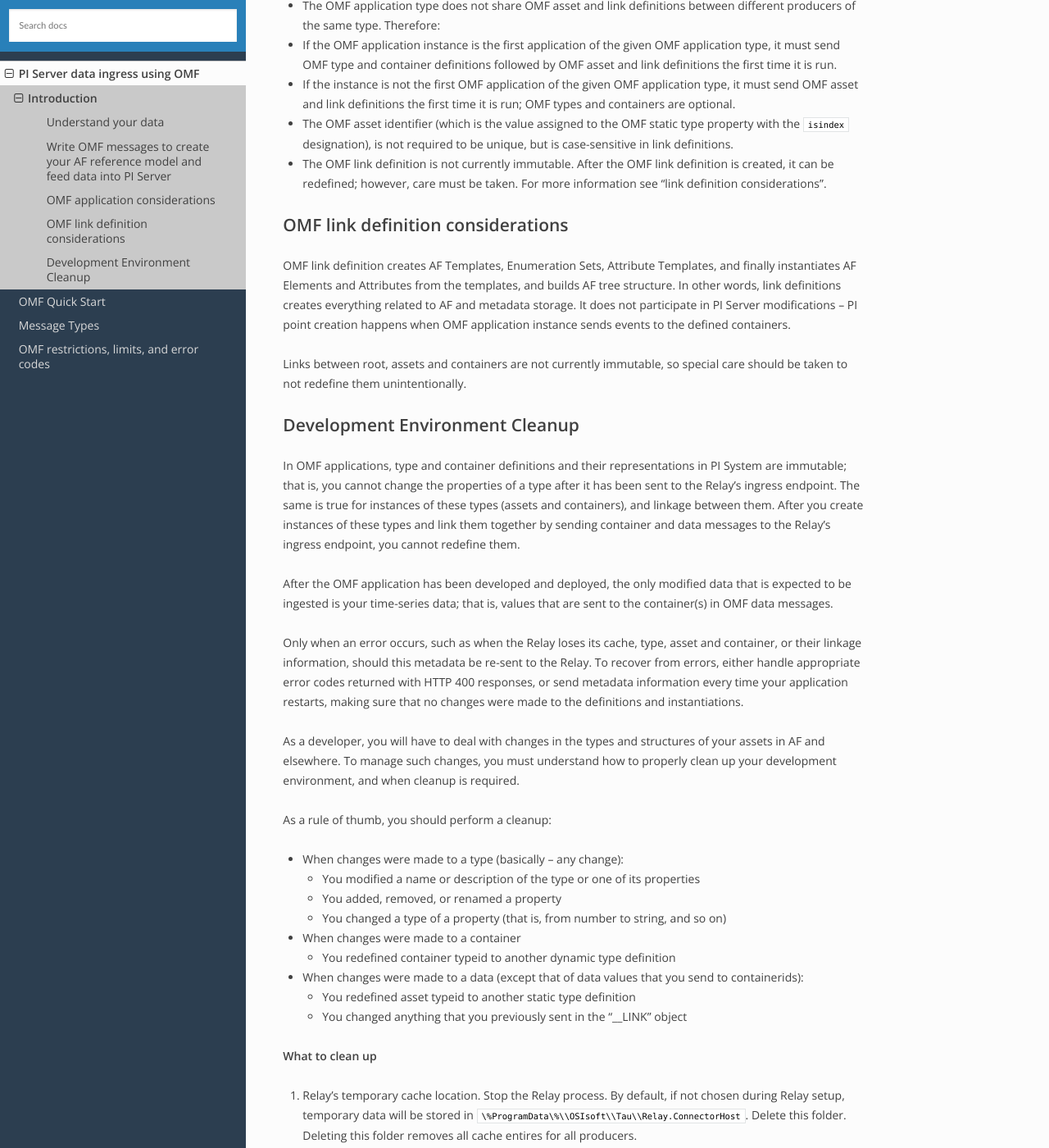
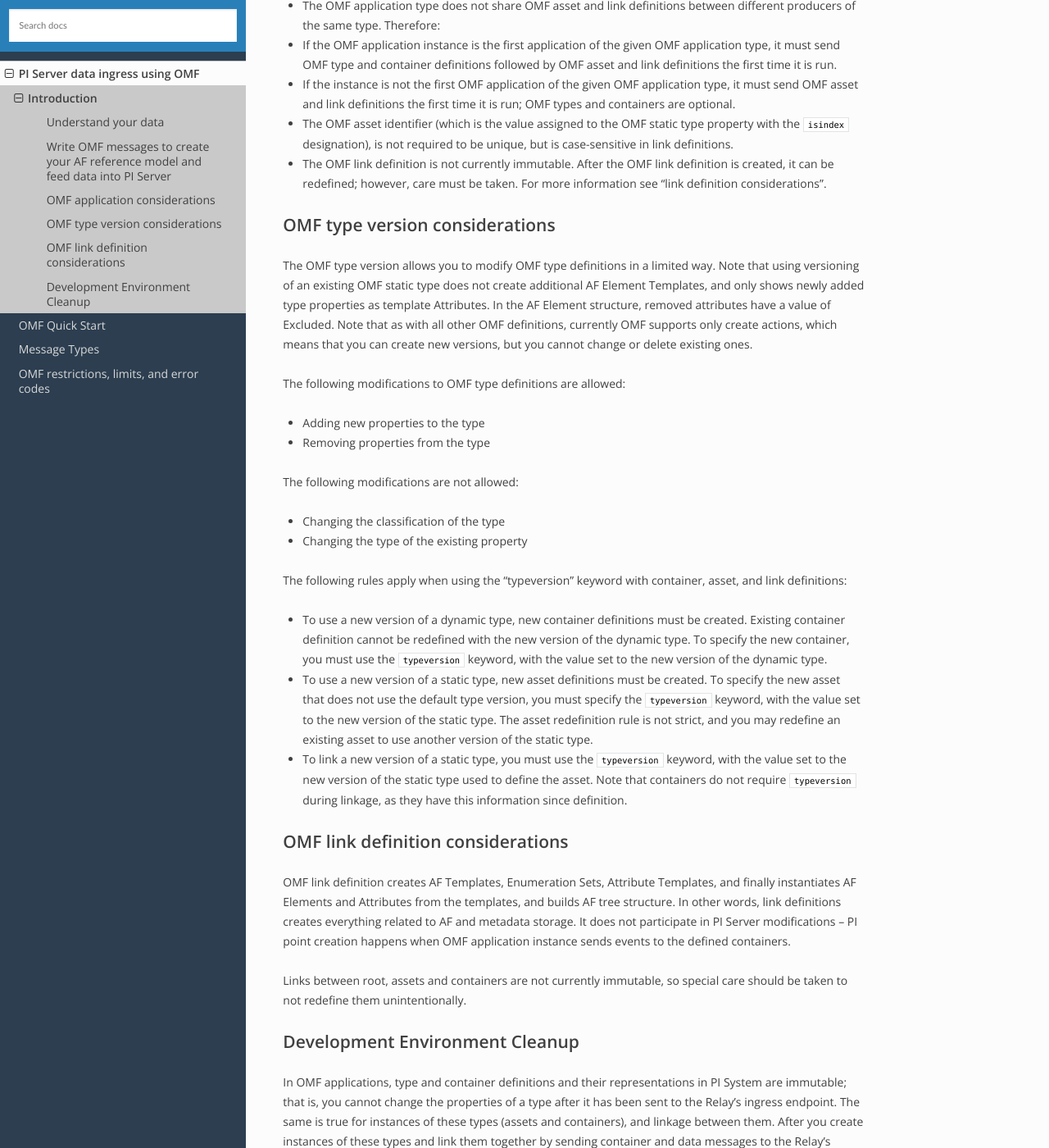
Before and after one commit to osisoft/OMF-Developer-Companion-Guide, a Sphinx documentation site: the page built from docs/OMF_Before.rst, in a window 1280 px wide and 1400 px high, scrolled down 2585 px. Shown: the whole window at 82% size. Built offline with Sphinx 7.4.7 and the Read the Docs theme 2.0.0, drawn with Linux system fonts in a browser that asks for light colours.

Commit message:
Update OMF_Before.rst

```diff
--- a/docs/OMF_Before.rst
+++ b/docs/OMF_Before.rst
@@ -120,6 +120,39 @@ Note the following:
 * The OMF link definition is not currently immutable. After the OMF link definition is created, it can be redefined;
   however, care must be taken. For more information see “link definition considerations”.
 
+OMF type version considerations
+-------------------------------
+
+The OMF type version allows you to modify OMF type definitions in a limited way. Note that using versioning of an existing
+OMF static type does not create additional AF Element Templates, and only shows newly added type properties as template
+Attributes. In the AF Element structure, removed attributes have a value of Excluded. Note that as with all other OMF
+definitions, currently OMF supports only create actions, which means that you can create new versions, but you cannot
+change or delete existing ones.
+
+The following modifications to OMF type definitions are allowed:
+
+-	Adding new properties to the type
+-	Removing properties from the type
+
+The following modifications are not allowed:
+
+-	Changing the classification of the type
+-	Changing the type of the existing property
+
+The following rules apply when using the “typeversion” keyword with container, asset, and link definitions:
+
+* To use a new version of a dynamic type, new container definitions must be created. Existing container definition
+  cannot be redefined with the new version of the dynamic type. To specify the new container, you must use the ``typeversion``
+  keyword, with the value set to the new version of the dynamic type.
+* To use a new version of a static type, new asset definitions must be created. To specify the new asset that does not use
+  the default type version, you must specify the ``typeversion`` keyword, with the value set to the new version of the
+  static type. The asset redefinition rule is not strict, and you may redefine an existing asset to use another version
+  of the static type.
+* To link a new version of a static type, you must use the ``typeversion`` keyword, with the value set to the new version
+  of the static type used to define the asset. Note that containers do not require ``typeversion`` during linkage, as
+  they have this information since definition.
+
+
 OMF link definition considerations
 ----------------------------------
 
@@ -130,8 +163,6 @@ application instance sends events to the defined containers.
 
 Links between root, assets and containers are not currently immutable, so special care should be taken to not redefine
 them unintentionally.
-
-
 
 
 Development Environment Cleanup
@@ -193,6 +224,6 @@ As a rule of thumb, you should perform a cleanup:
 
  **When to clean up**
 
-  * Operation #1 is always required.
-  * Operation #2 is required if your application defines assets and links from OMF static type definitions.
-  * Operation #3 is required if you had previously sent timeseeries data values to containers.
+* Operation #1 is always required.
+* Operation #2 is required if your application defines assets and links from OMF static type definitions.
+* Operation #3 is required if you had previously sent timeseeries data values to containers.
```
